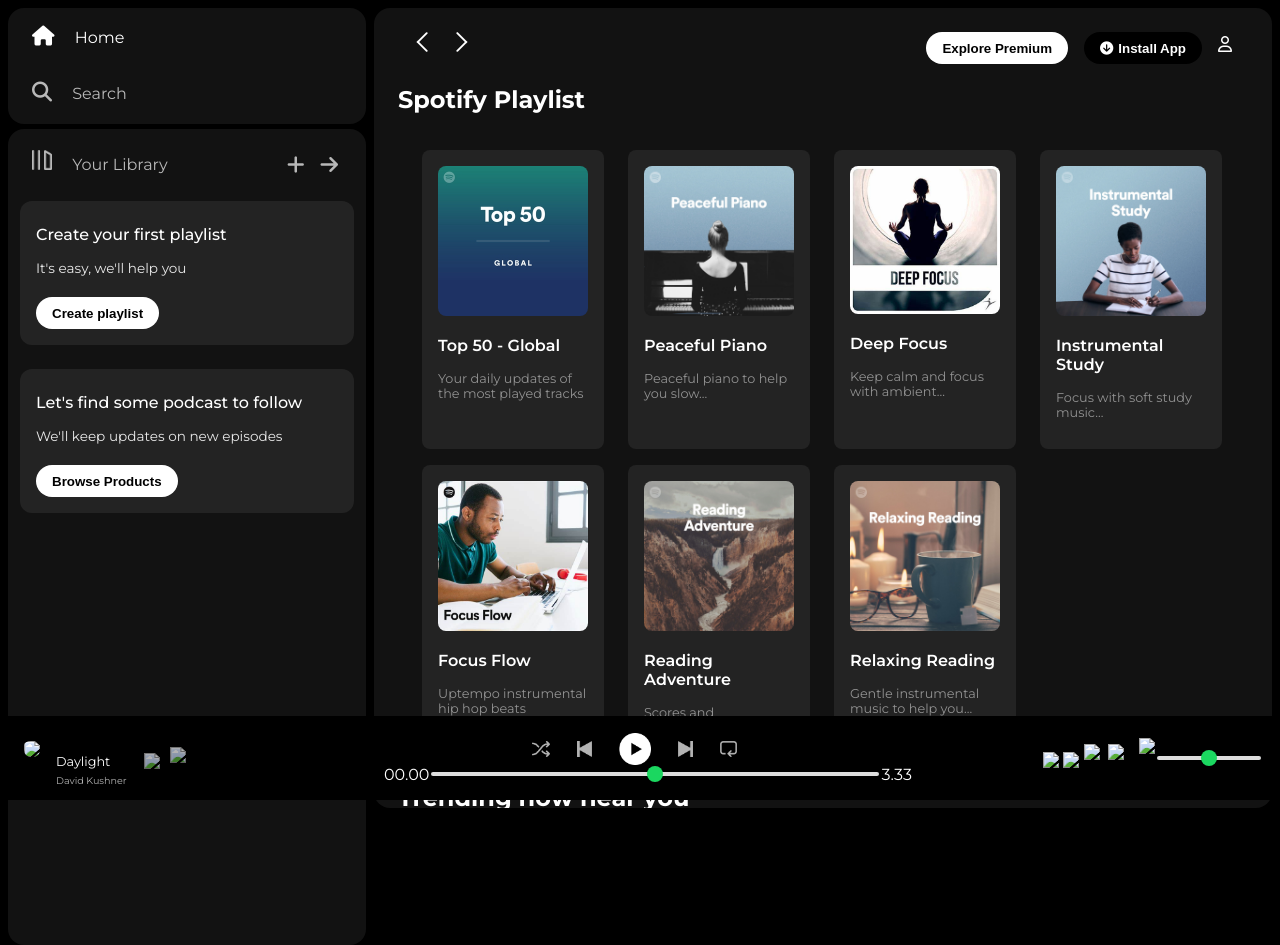
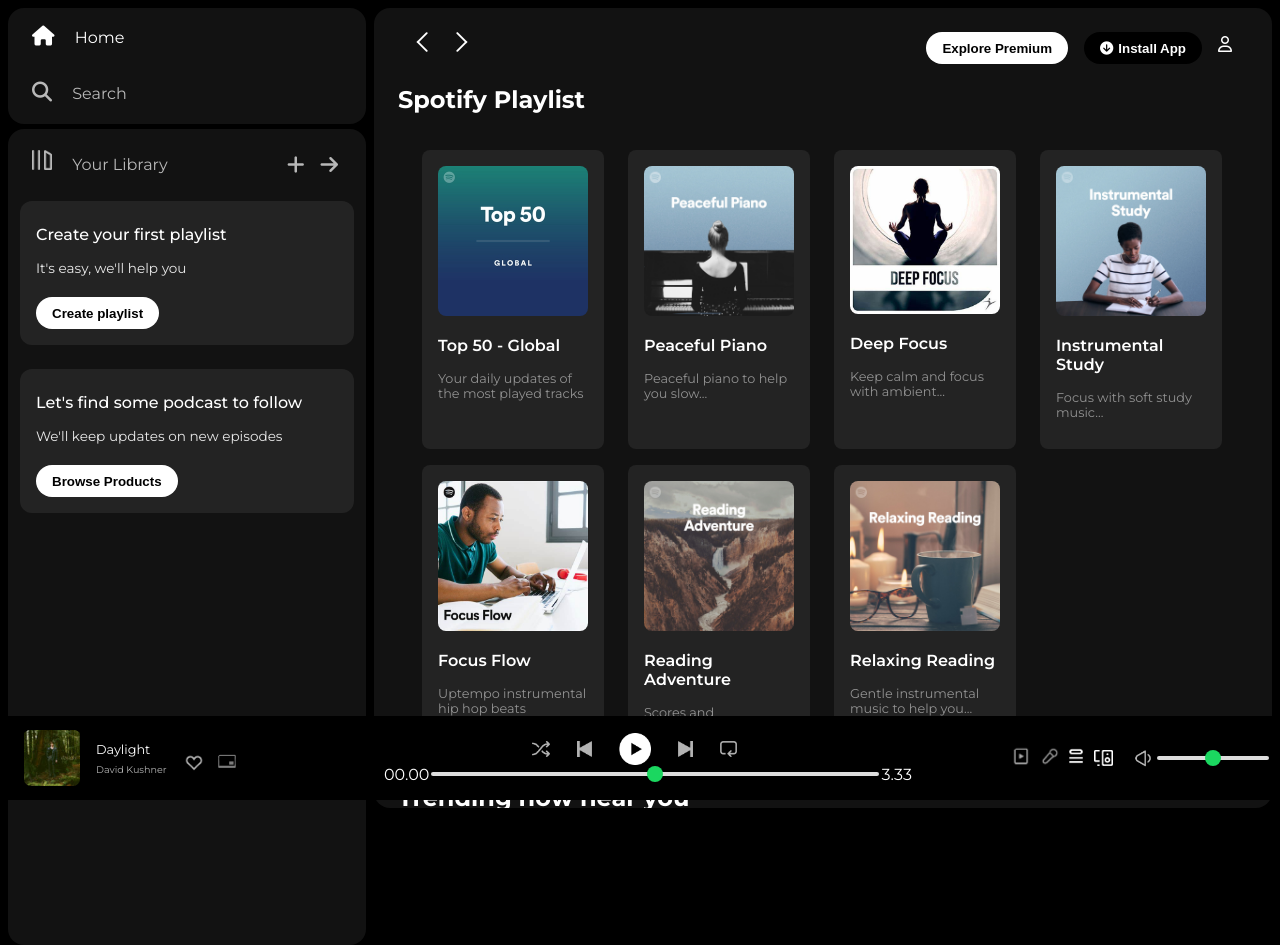
Before and after one commit to KanadShee-18/SPOTIFY, a plain HTML site: page index.html in a window 1280 px wide. Drawn offline with Linux system fonts and the light colour scheme.

Commit message:
Changed some bugs in index.html file.

```diff
--- a/index.html
+++ b/index.html
@@ -186,15 +186,15 @@
         <div class="music-player">
             <div class="album">
                 <div class="album-img">
-                    <img src="./Homework Assests/album_picture.jpeg">
+                    <img src="./HAssests/album_picture.jpeg">
                 </div>
                 <div class="album-description">
                     <p class="song">Daylight</p>
                     <p class="singer" style="opacity: 0.7;">David Kushner</p>
                 </div>
                 <div class="album-icons">
-                    <img src="./Homework Assests/album_icon1.png" class="album-icon-control" style="height: 1.25rem;">
-                    <img src="./Homework Assests/album_icon2.png" class="album-icon-control" style="height: 2rem;">
+                    <img src="./HAssests/album_icon1.png" class="album-icon-control" style="height: 1.25rem;">
+                    <img src="./HAssests/album_icon2.png" class="album-icon-control" style="height: 2rem;">
                 </div>
             </div>
             <div class="player">
@@ -213,13 +213,13 @@
             </div>
             <div class="control">
                 <div class="control-box">
-                    <img src="./Homework Assests/controls_icon1.png" class="control-icon" style="height: 2.25rem;">
-                    <img src="./Homework Assests/controls_icon2.png" class="control-icon" style="height: 2.25rem;">
-                    <img src="./Homework Assests/controls_icon3.png" class="control-icon biggy" style="height: 1.25rem;">
-                    <img src="./Homework Assests/controls_icon4.png" class="control-icon biggy" style="height: 1rem">
+                    <img src="./HAssests/controls_icon1.png" class="control-icon" style="height: 2.25rem;">
+                    <img src="./HAssests/controls_icon2.png" class="control-icon" style="height: 2.25rem;">
+                    <img src="./HAssests/controls_icon3.png" class="control-icon biggy" style="height: 1.25rem;">
+                    <img src="./HAssests/controls_icon4.png" class="control-icon biggy" style="height: 1rem">
                 </div>
                 <div class="vol-bar">
-                    <img src="./Homework Assests/controls_icon5.png" class="control-icon vol-icon" style="height: 2.5rem;">
+                    <img src="./HAssests/controls_icon5.png" class="control-icon vol-icon" style="height: 2.5rem;">
                     <input type="range" min="0" max="100" step="1" class="audio-vol">
                 </div>
                 <div class="control-vol">
```
